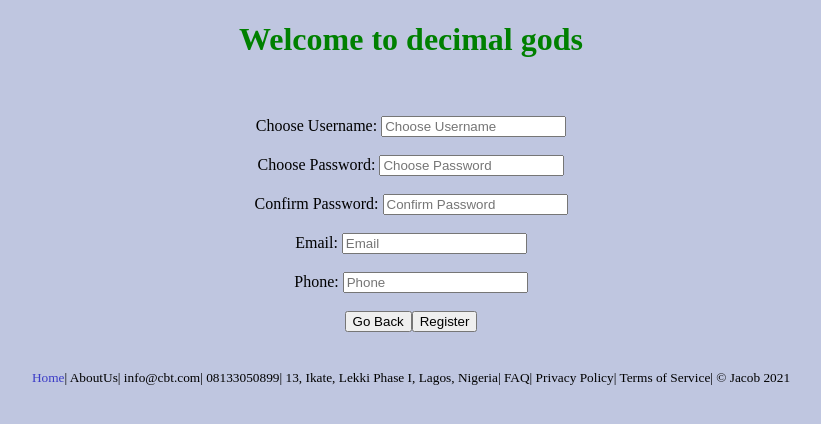
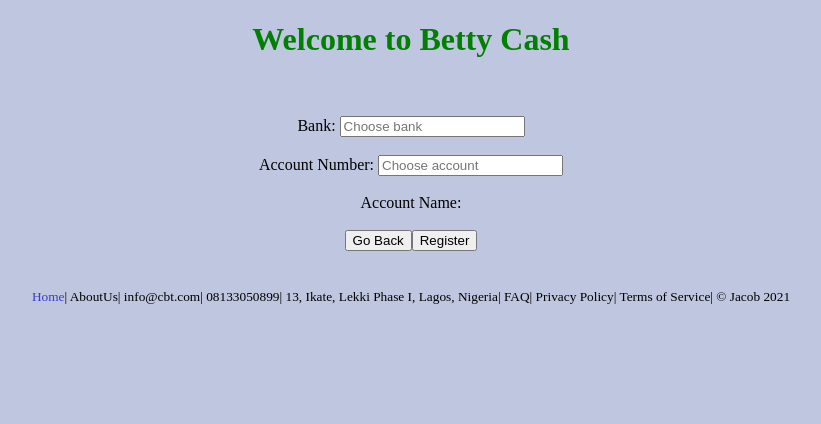
Before and after one commit to emmamarks/betfe, a React (Create React App) app: page /signup in a window 1280 px wide. Shown: the top 424 px of the page, without its empty margins (229-1050 px from the left). Built offline with nearby package versions, Linux system fonts and the light colour scheme.

Commit message:
Update Signup.jsx

```diff
--- a/src/components/Screens/Signup.jsx
+++ b/src/components/Screens/Signup.jsx
@@ -11,11 +11,8 @@ function Signup({ history }) {
     }, [ history ]);
 
     const [input, setInput] = useState({
-        username:'',
-        password:'',
-        confirmPassword:'',
-        email:'',
-        phone:''
+        bank:'',
+        account:'',
     })
 
     const [error, setError] = useState('');
@@ -40,27 +37,27 @@ function Signup({ history }) {
             }
         }
 
-        if(input.username && input.password && input.confirmPassword && input.email && input.phone){
+        if(input.bank && input.account && input.confirmaccount && input.email && input.phone){
 
-            if(typeof input.username !== 'undefined'){
+            if(typeof input.bank !== 'undefined'){
                 const re = /^\S*$/;
-                if(input.username.length < 5 || !re.test(input.username)){
-                    return setError("Username must contain at least 5 characters")
+                if(input.bank.length < 5 || !re.test(input.bank)){
+                    return setError("bank must contain at least 5 characters")
                 }
                 const reg = /^[^0-9#$%&*()-][0-9a-z]*$/i
-                if(!reg.test(input.username)){
-                    return setError("Please, provide a valid Username")
+                if(!reg.test(input.bank)){
+                    return setError("Please, provide a valid bank")
                 }
             }
 
-            if(typeof input.password !== 'undefined'){
-                if(input.password.length < 5){
-                    return setError("Password must contain at least 6 characters")
+            if(typeof input.account !== 'undefined'){
+                if(input.account.length < 5){
+                    return setError("account must contain at least 6 characters")
                 }
             }
 
-            if(input.password !== input.confirmPassword){
-                return setError("Passwords do not match")
+            if(input.account !== input.confirmaccount){
+                return setError("accounts do not match")
             }
 
             if(typeof input.email !== 'undefined'){
@@ -79,10 +76,8 @@ function Signup({ history }) {
 
             try {
                 const registered = {
-                    username:input.username,
-                    password:input.password,
-                    email:input.email,
-                    phone:input.phone
+                    bank:input.bank,
+                    account:input.account,
                 }
 
                 await axios.get(
@@ -105,20 +100,15 @@ function Signup({ history }) {
         <form>
             <Link to="/">
                 <h1>
-                    Welcome to decimal gods
+                    Welcome to Betty Cash
                 </h1>
             </Link>
             {error && <span>{error}</span>}<br /><br />
-            Choose Username: <input type="text" placeholder="Choose Username"
-            name="username" onChange={handleChange} value={input.username} /><br /> <br />
-            Choose Password: <input type="password" placeholder="Choose Password"
-            name="password" onChange={handleChange} value={input.password} /><br /> <br />
-            Confirm Password: <input type="password" placeholder="Confirm Password"
-            name="confirmPassword" onChange={handleChange} value={input.confirmPassword}/><br /> <br />
-            Email: <input type="email" placeholder="Email"
-            name="email" onChange={handleChange} value={input.email} /><br /> <br />
-            Phone: <input type="tel" placeholder="Phone"
-            name="phone" onChange={handleChange} value={input.phone} /><br /> <br />
+            Bank: <input type="text" placeholder="Choose bank"
+            name="bank" onChange={handleChange} value={input.bank} /><br /> <br />
+            Account Number: <input type="account" placeholder="Choose account"
+            name="account" onChange={handleChange} value={input.account} /><br /> <br />
+            Account Name: <br /> <br />
             <Link to = "/"><button className="btn">Go Back</button></Link>
             <button onClick={(e) => handleClick(e)} className="btn">Register</button>
         </form> <br /> <br />
```
